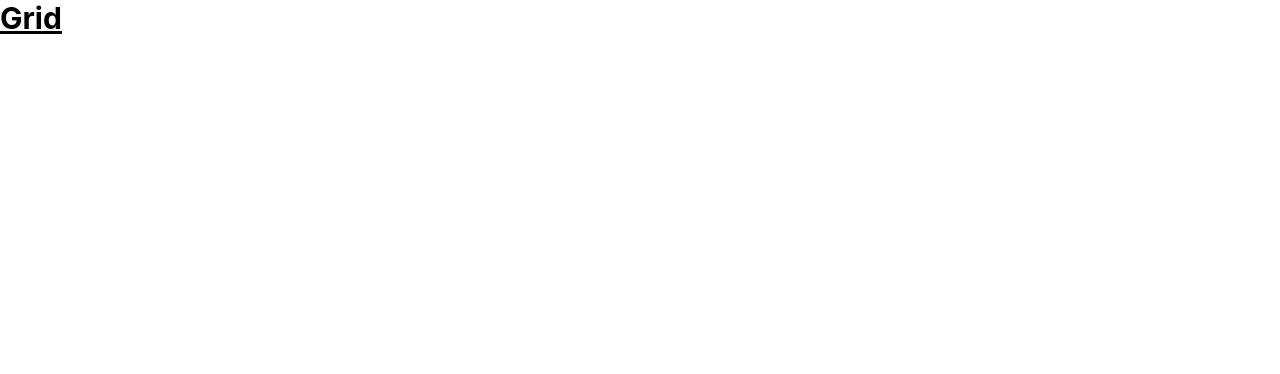
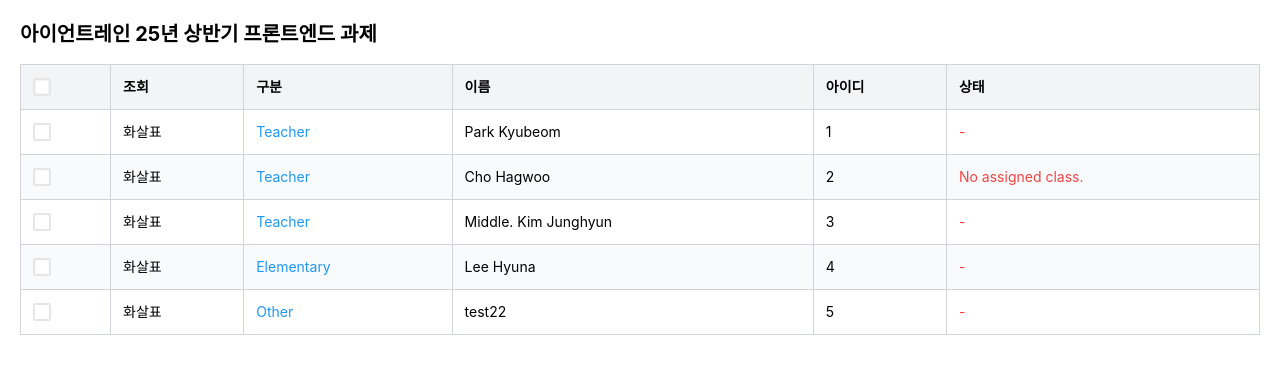
Before and after one commit to HyeonjuLee1/irontrain-fe-pretest, a React (Create React App) app: page / in a window 1280 px wide. Shown: the top 374 px of the page. Built offline with nearby package versions, Linux system fonts and the light colour scheme.

Commit message:
테이블 UI 적용
- 테이블, 체크박스 컴포넌트화
- mock데이터 추가
- 색상 설정 추가
- 개별 체크박스 및 전체 체크박스 기능 추가
- fontawesome, lodash, clsx 설치

```diff
--- a/package.json
+++ b/package.json
@@ -3,6 +3,9 @@
   "version": "0.1.0",
   "private": true,
   "dependencies": {
+    "@fortawesome/fontawesome-svg-core": "^6.7.2",
+    "@fortawesome/free-solid-svg-icons": "^6.7.2",
+    "@fortawesome/react-fontawesome": "^0.2.2",
     "@testing-library/jest-dom": "^5.17.0",
     "@testing-library/react": "^13.4.0",
     "@testing-library/user-event": "^13.5.0",
@@ -10,7 +13,9 @@
     "@types/node": "^22.10.5",
     "@types/react": "^19.0.6",
     "@types/react-dom": "^19.0.3",
+    "clsx": "^2.1.1",
     "cra-template": "1.2.0",
+    "lodash": "^4.17.21",
     "react": "^18.3.1",
     "react-dom": "^18.3.1",
     "react-scripts": "5.0.1",
@@ -42,6 +47,7 @@
     ]
   },
   "devDependencies": {
+    "@types/lodash": "^4.17.14",
     "tailwindcss": "^3.4.17"
   }
 }
--- a/src/App.tsx
+++ b/src/App.tsx
@@ -1,7 +1,20 @@
+import { useState } from "react";
+import Table from "./components/Table";
+// import TableGrid from "./components/TableGrid";
+import { dummyData } from "./mocks/dummyData ";
+
 function App() {
+  const [selected, setSelected] = useState<number[]>([]);
   return (
-    <div className="App">
-      <p className="text-3xl font-bold underline">Grid</p>
+    <div className="p-5">
+      <h1 className="text-xl font-bold mb-4">
+        아이언트레인 25년 상반기 프론트엔드 과제
+      </h1>
+      <Table
+        datas={dummyData}
+        selectedId={selected}
+        onSelectedId={(ids) => setSelected(ids)}
+      />
     </div>
   );
 }
--- /dev/null
+++ b/src/components/CheckBox.tsx
@@ -0,0 +1,83 @@
+import React from "react";
+import { FontAwesomeIcon } from "@fortawesome/react-fontawesome";
+import { faCheckSquare, faSquare } from "@fortawesome/free-solid-svg-icons";
+import clsx from "clsx";
+
+export interface CheckBoxProps {
+  checked: boolean;
+  indeterminate?: boolean;
+  onChange: (e: React.ChangeEvent<HTMLInputElement>) => void;
+  handleBlur?: (e: React.FocusEvent<HTMLInputElement>) => void;
+  checkedClassName?: string;
+  unCheckedClassName?: string;
+  disabled?: boolean;
+}
+
+const CheckBox = ({
+  checked,
+  indeterminate,
+  onChange,
+  handleBlur,
+  checkedClassName,
+  unCheckedClassName,
+  disabled,
+}: CheckBoxProps) => {
+  return (
+    <>
+      <label
+        className={`flex items-center cursor-pointer h-[20px] w-fit ${clsx({
+          "!cursor-default opacity-50": disabled,
+        })}`}
+      >
+        <input
+          type="checkbox"
+          checked={checked}
+          onChange={(e) => {
+            onChange(e);
+          }}
+          disabled={disabled}
+          onBlur={handleBlur}
+          className="appearance-none"
+        />
+
+        {indeterminate ? (
+          <div
+            className={`text-primary w-[20px] h-[20px] -ml-[4px] -mt-[4px] tracking-tighter ${checkedClassName}`}
+          >
+            <svg
+              width="25"
+              height="24"
+              viewBox="0 0 25 24"
+              fill="none"
+              xmlns="http://www.w3.org/2000/svg"
+            >
+              <path
+                d="M19.5 3H5.5C4.39 3 3.5 3.9 3.5 5V19C3.5 20.1 4.39 21 5.5 21H19.5C20.61 21 21.5 20.1 21.5 19V5C21.5 3.9 20.61 3 19.5 3Z"
+                fill="#1E97F5"
+              />
+              <rect
+                x="6.49023"
+                y="11"
+                width="12.0195"
+                height="2"
+                fill="#D9D9D9"
+              />
+            </svg>
+          </div>
+        ) : checked ? (
+          <FontAwesomeIcon
+            icon={faCheckSquare}
+            className={`text-primary w-[20px] h-[20px] -ml-[3px] tracking-tighter ${checkedClassName}`}
+          />
+        ) : (
+          <FontAwesomeIcon
+            icon={faSquare}
+            className={`text-white w-[14px] h-[14px] rounded-sm border-2 border-solid border-check-border ${unCheckedClassName}`}
+          />
+        )}
+      </label>
+    </>
+  );
+};
+
+export default CheckBox;
--- /dev/null
+++ b/src/components/Table.tsx
@@ -0,0 +1,122 @@
+import React, { useCallback, useEffect } from "react";
+import _ from "lodash";
+import CheckBox from "./CheckBox";
+
+interface TableRow {
+  checked: boolean;
+  type: string;
+  name: string;
+  id: number;
+  status?: string;
+}
+
+interface TableProps {
+  datas: TableRow[];
+  onSelectedId: (id: number[]) => void;
+  selectedId: number[];
+}
+
+const Table: React.FC<TableProps> = ({ datas, onSelectedId, selectedId }) => {
+  // 체크박스 관련
+  const [allChecked, setAllChecked] = React.useState<
+    "all" | "intermediate" | "none"
+  >("none");
+  //   const [selectedId, setSelectedId] = React.useState<number[]>([]);
+  const newSelecteds = _.map(datas, (d) => d.id);
+  const numSelected = selectedId.length;
+  const rowCount = newSelecteds.length;
+
+  useEffect(() => {
+    if (numSelected === 0) {
+      setAllChecked("none");
+    } else if (numSelected < rowCount) {
+      setAllChecked("intermediate");
+    } else if (numSelected === rowCount) {
+      setAllChecked("all");
+    }
+  }, [rowCount, numSelected, datas]);
+
+  const handleSelectAllClick = useCallback(
+    (e: React.ChangeEvent<HTMLInputElement>) => {
+      if (allChecked === "all") {
+        onSelectedId([]);
+      } else {
+        onSelectedId(_.map(datas, (d) => d.id));
+      }
+    },
+    [allChecked, datas, onSelectedId]
+  );
+
+  const isSelected = useCallback(
+    (id: number) => {
+      return selectedId.indexOf(id) !== -1;
+    },
+    [selectedId]
+  );
+
+  const handleClick = useCallback(
+    (e: React.ChangeEvent<HTMLInputElement>, id: number) => {
+      const selectedIndex = selectedId.indexOf(id);
+      if (selectedIndex > -1) {
+        onSelectedId(_.filter(selectedId, (s) => s !== id));
+      } else {
+        onSelectedId([...selectedId, id]);
+      }
+    },
+    [onSelectedId, selectedId]
+  );
+
+  return (
+    <div className="overflow-x-auto">
+      <table className="min-w-full border border-gray-300 text-sm text-left">
+        <thead className="bg-gray-100">
+          <tr>
+            <th className="p-3 border border-gray-300">
+              <CheckBox
+                indeterminate={allChecked === "intermediate"}
+                checked={allChecked === "all"}
+                onChange={handleSelectAllClick}
+              />
+            </th>
+            <th className="p-3 border border-gray-300">조회</th>
+            <th className="p-3 border border-gray-300">구분</th>
+            <th className="p-3 border border-gray-300">이름</th>
+            <th className="p-3 border border-gray-300">아이디</th>
+            <th className="p-3 border border-gray-300">상태</th>
+          </tr>
+        </thead>
+        <tbody>
+          {_.map(datas, (data, index) => {
+            const isItemSelected = isSelected(data.id);
+
+            return (
+              <tr key={index} className="odd:bg-white even:bg-gray-50">
+                <td className="p-3 border border-gray-300 text-center">
+                  <CheckBox
+                    key={data.id}
+                    checked={isItemSelected}
+                    onChange={(e: React.ChangeEvent<HTMLInputElement>) => {
+                      e.stopPropagation();
+                      handleClick(e, data.id);
+                    }}
+                  />
+                </td>
+                <td className="p-3 border border-gray-300">{"화살표"}</td>
+                <td className="p-3 border border-gray-300 text-primary">
+                  {data.type}
+                </td>
+                <td className="p-3 border border-gray-300">{data.name}</td>
+                <td className="p-3 border border-gray-300">{data.id}</td>
+                <td className="p-3 border border-gray-300 text-red-500">
+                  {data.status || "-"}
+                </td>
+              </tr>
+            );
+          })}
+        </tbody>
+      </table>
+    </div>
+  );
+};
+
+export default Table;
--- /dev/null
+++ b/src/mocks/dummyData .ts
@@ -0,0 +1,7 @@
+export const dummyData = [
+  { checked: false, type: 'Teacher', name: 'Park Kyubeom', id: 1 },
+  { checked: true, type: 'Teacher', name: 'Cho Hagwoo', id: 2, status: 'No assigned class.' },
+  { checked: false, type: 'Teacher', name: 'Middle. Kim Junghyun', id: 3 },
+  { checked: false, type: 'Elementary', name: 'Lee Hyuna', id: 4 },
+  { checked: false, type: 'Other', name: 'test22', id: 5 },
+];
--- a/tailwind.config.js
+++ b/tailwind.config.js
@@ -2,7 +2,13 @@
 module.exports = {
   content: ["./src/**/*.{js,jsx,ts,tsx}"],
   theme: {
-    extend: {},
+    extend: {
+      colors: {
+        primary: "#1E97F5",
+        "primary-light": "#36D3FF",
+        "check-border": "#E7E6E7",
+      },
+    },
   },
   plugins: [],
 };
```
Also changed, not shown: 1 other file (tests, documents, lock files or other folders).
